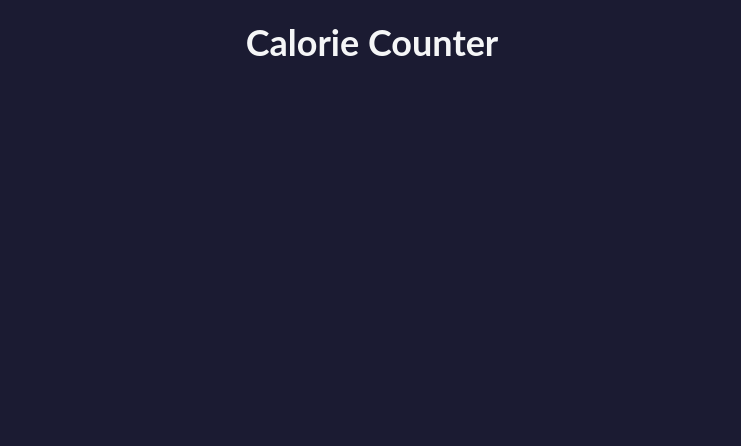
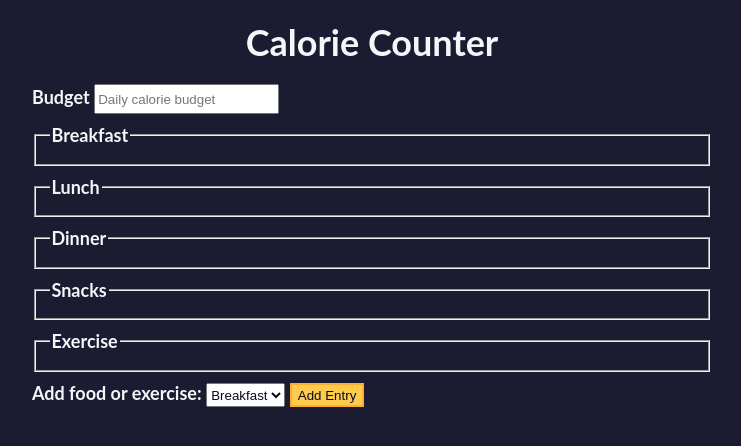
Before and after one commit to istamosh/js-algo-data-structures, a plain HTML site: page calorie-counter/index.html in a window 1280 px wide. Shown: the whole page, without its empty margins (268-1009 px from the left). Drawn offline with Linux system fonts and the light colour scheme.

Commit message:
Calorie Counter: Step 10

```diff
--- a/calorie-counter/index.html
+++ b/calorie-counter/index.html
@@ -12,7 +12,61 @@
         <h1>Calorie Counter</h1>
 
         <div class="container">
-            <form action="" id="calorie-counter"></form>
+            <form action="" id="calorie-counter">
+                <label for="budget">Budget</label>
+
+                <input
+                    id="budget"
+                    type="number"
+                    min="0"
+                    placeholder="Daily calorie budget"
+                    required>
+
+                <fieldset id="breakfast">
+                    <legend>Breakfast</legend>
+
+                    <div class="input-container"></div>
+                </fieldset>
+
+                <fieldset id="lunch">
+                    <legend>Lunch</legend>
+
+                    <div class="input-container"></div>
+                </fieldset>
+
+                <fieldset id="dinner">
+                    <legend>Dinner</legend>
+
+                    <div class="input-container"></div>
+                </fieldset>
+
+                <fieldset id="snacks">
+                    <legend>Snacks</legend>
+
+                    <div class="input-container"></div>
+                </fieldset>
+
+                <fieldset id="exercise">
+                    <legend>Exercise</legend>
+
+                    <div class="input-container"></div>
+                </fieldset>
+
+                <div class="controls">
+                    <span>
+                        <label for="entry-dropdown">Add food or exercise:</label>
+
+                        <select name="options" id="entry-dropdown">
+                            <option selected value="breakfast">Breakfast</option>
+                            <option value="lunch">Lunch</option>
+                            <option value="dinner">Dinner</option>
+                            <option value="snacks">Snacks</option>
+                            <option value="exercise">Exercise</option>
+                        </select>
+                        <button type="button" id="add-entry">Add Entry</button>
+                    </span>
+                </div>
+            </form>
         </div>
     </main>
 </body>
```
